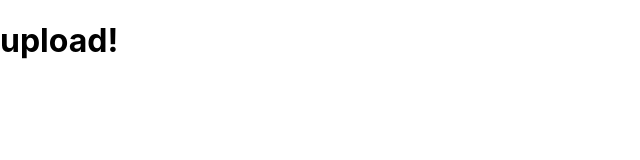
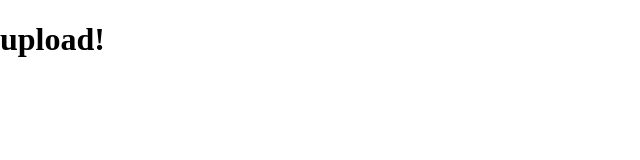
Before and after one commit to nkwoo/video-converter, a React (Create React App) app: page /#/upload in a window 1280 px wide. Before the commit this address led to /upload. Shown: the top 160 px of the page, without its empty margins (0-640 px from the left). Built offline with nearby package versions, Linux system fonts and the light colour scheme.

Commit message:
electron react build error (react router not working)

```diff
--- a/src/index.css
+++ b/src/index.css
@@ -1,13 +1,5 @@
-body {
+html, body, #root {
+  width: 100%;
+  height: 100%;
   margin: 0;
-  font-family: -apple-system, BlinkMacSystemFont, 'Segoe UI', 'Roboto', 'Oxygen',
-    'Ubuntu', 'Cantarell', 'Fira Sans', 'Droid Sans', 'Helvetica Neue',
-    sans-serif;
-  -webkit-font-smoothing: antialiased;
-  -moz-osx-font-smoothing: grayscale;
 }
-
-code {
-  font-family: source-code-pro, Menlo, Monaco, Consolas, 'Courier New',
-    monospace;
-}
--- a/src/index.tsx
+++ b/src/index.tsx
@@ -3,13 +3,13 @@
 import './index.css';
 import App from './App';
 import reportWebVitals from './reportWebVitals';
-import {BrowserRouter} from "react-router-dom";
+import {HashRouter} from "react-router-dom";
 
 ReactDOM.render(
     <React.StrictMode>
-        <BrowserRouter>
+        <HashRouter>
             <App />
-        </BrowserRouter>
+        </HashRouter>
     </React.StrictMode>,
     document.getElementById('root')
 );
```
